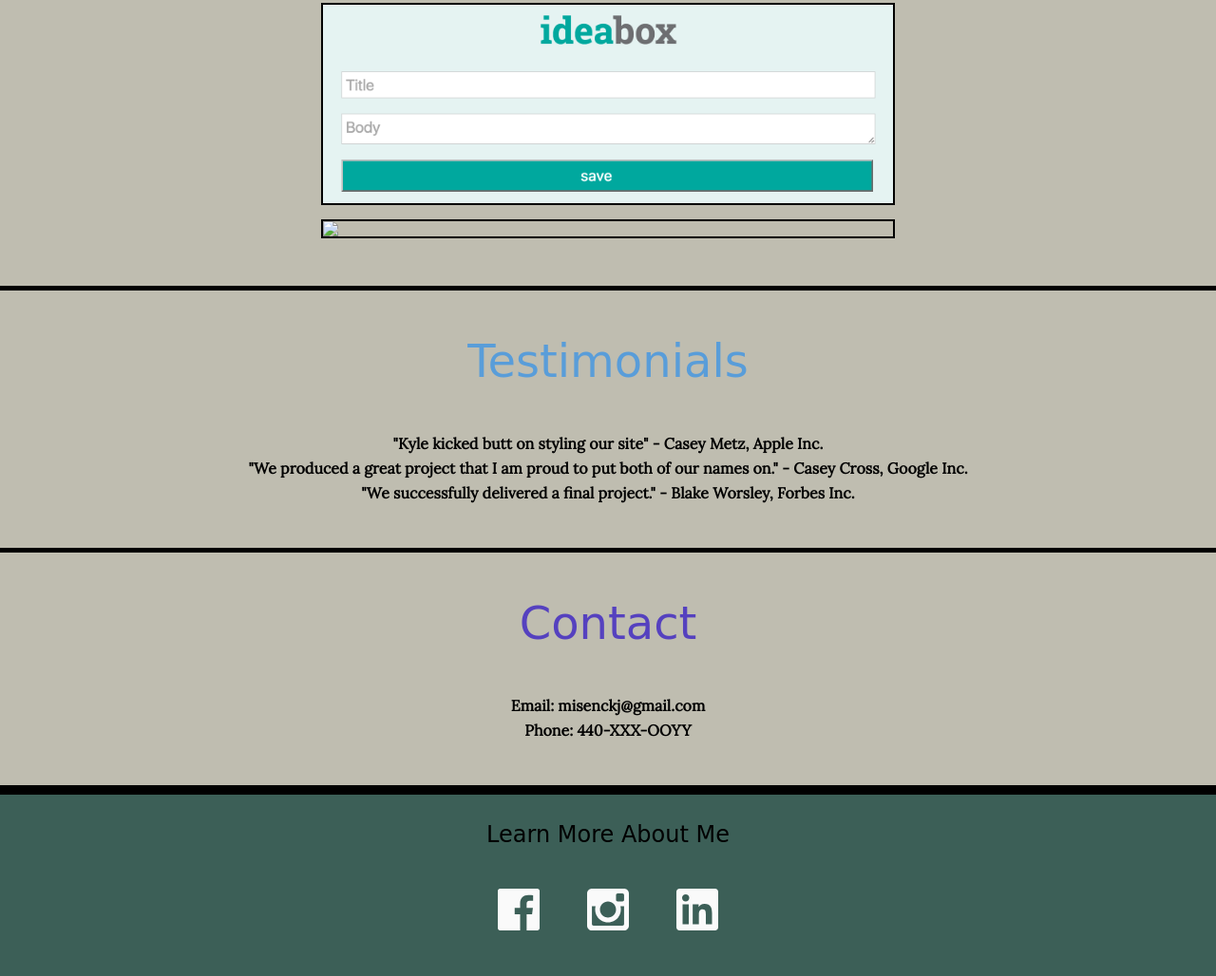
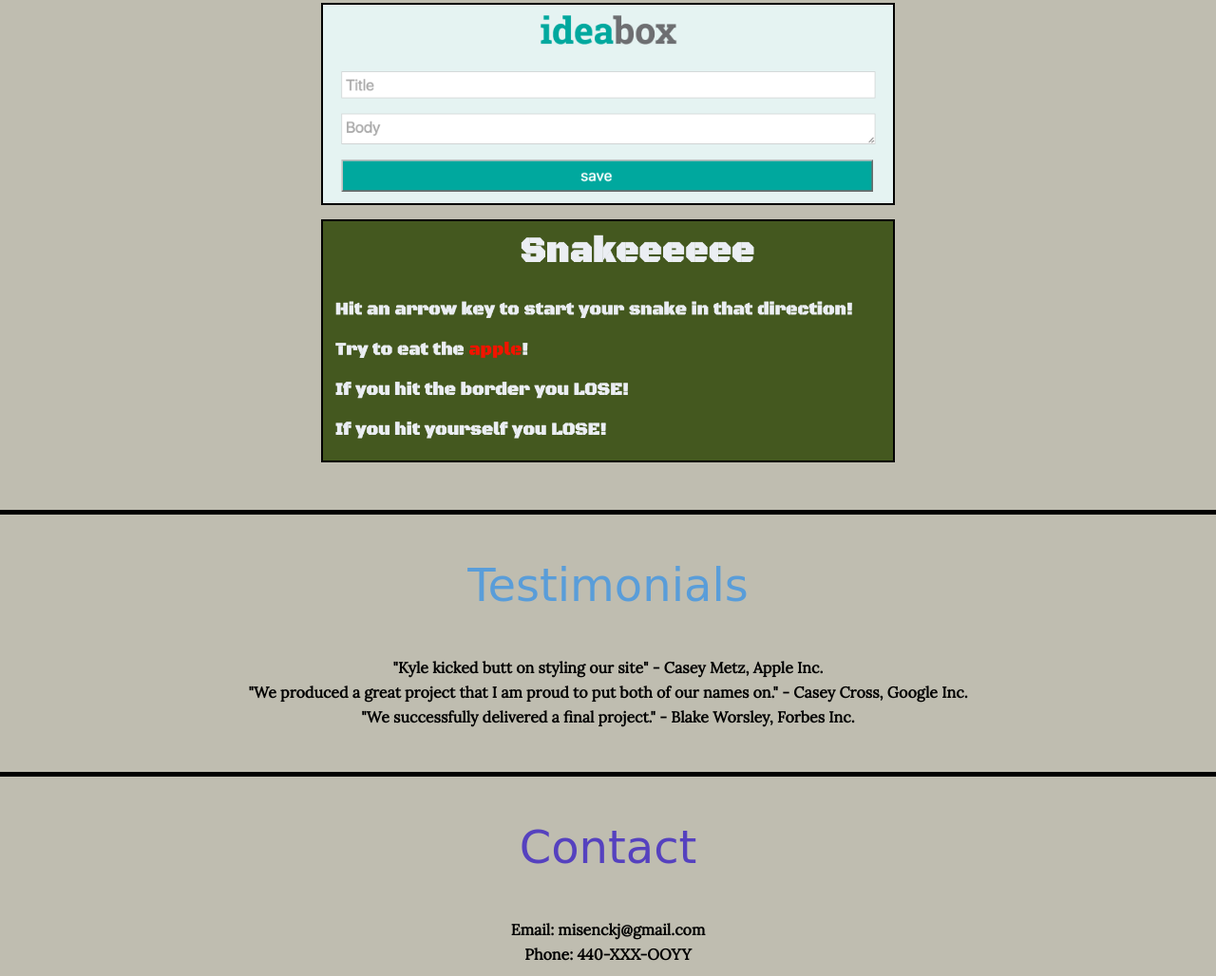
Before and after one commit to kylem038/kylem038.githib.io, a plain HTML site: page index.html in a window 1280 px wide. Shown: the part 1321-2349 px from the top of the page at 95% size. Drawn offline with Linux system fonts and the light colour scheme; a web font is replaced by a local one.

Commit message:
Update index.html

```diff
--- a/index.html
+++ b/index.html
@@ -58,7 +58,7 @@
   <a href="https://github.com/kylem038/ideabox" target="_blank">
     <img src="Images/ideabox.png" class="ideabox-img"></img></a>
   <a href="https://github.com/kylem038/game-time-starter-kit" target="_blank">
-    <img src="Images.snake-game.png" class="snake-img"></img></a>
+    <img src="Images/snake-game.png" class="snake-img"></img></a>
 </section>
 
 <section class="testimonial-page">
```
